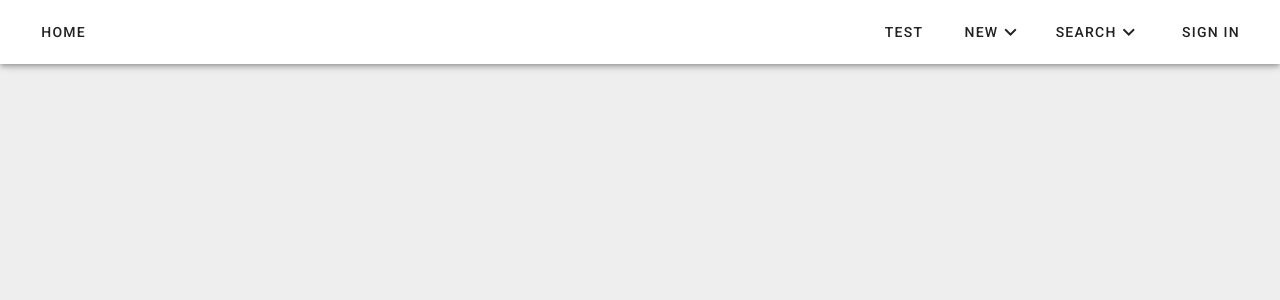
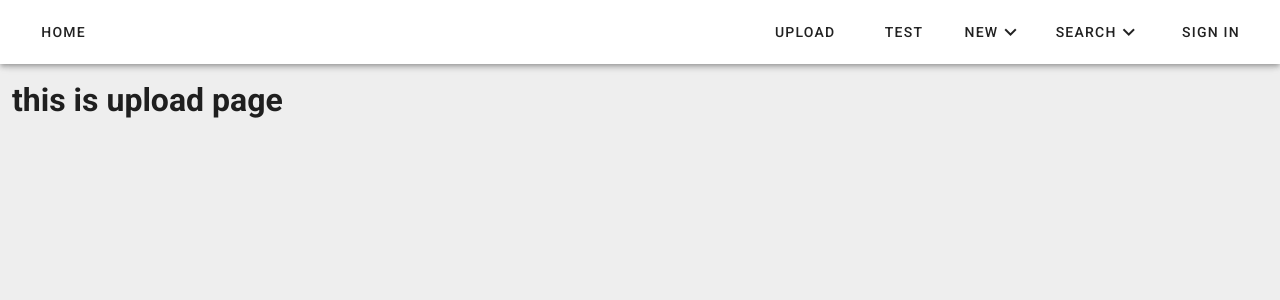
Before and after one commit to AyumiizZ/padama, a Vue app: page /upload in a window 1280 px wide. Shown: the top 300 px of the page. Built offline with nearby package versions, Linux system fonts and the light colour scheme; what v-calendar would draw is missing.

Commit message:
add upload page

```diff
--- a/src/components/Header.vue
+++ b/src/components/Header.vue
@@ -4,6 +4,9 @@
       <v-btn text> home </v-btn>
     </router-link>
     <v-spacer></v-spacer>
+    <router-link class="ma-2 noline" to="/upload">
+      <v-btn text> upload </v-btn>
+    </router-link>
     <router-link class="ma-2 noline" to="/test">
       <v-btn text> test </v-btn>
     </router-link>
--- a/src/router/index.js
+++ b/src/router/index.js
@@ -60,6 +60,11 @@ const routes = [
     component: () => import("@/views/imageView.vue"),
   },
   {
+    path: "/upload",
+    name: "upload",
+    component: () => import("@/views/UploadView.vue"),
+  },
+  {
     path: "/test",
     name: "testpage",
     component: () => import("@/views/testPage.vue"),
--- /dev/null
+++ b/src/views/UploadView.vue
@@ -0,0 +1,13 @@
+<template>
+  <v-responsive> <h1>this is upload page</h1></v-responsive>
+</template>
+
+<script>
+export default {
+  name: "UploadView",
+  methods: {},
+  data() {
+    return {};
+  },
+};
+</script>
```
